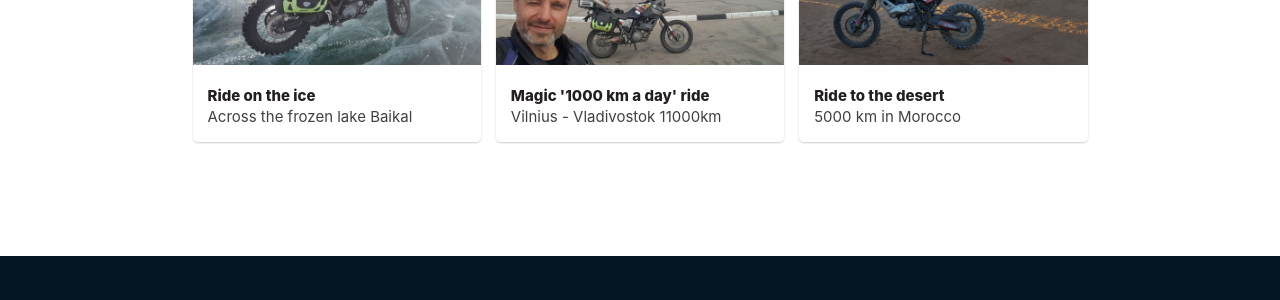
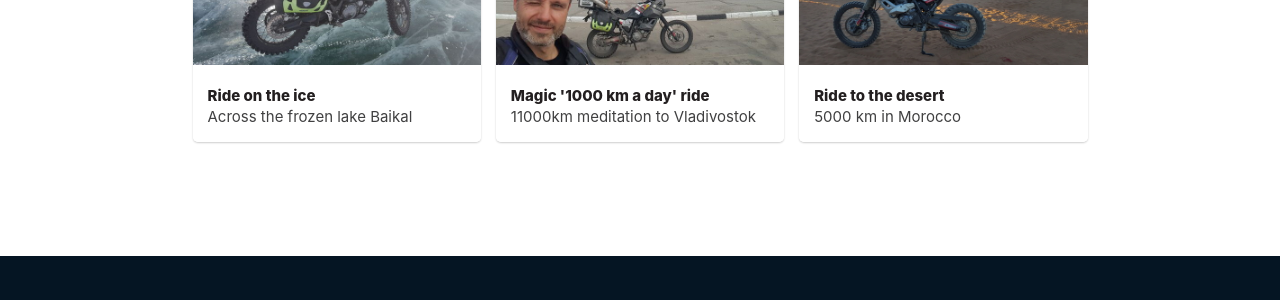
Before and after one commit to karolismieliauskas/thecoldestride.com, a Jekyll site: the page built from pages/index.html, in a window 1280 px wide and 900 px high, scrolled down 1718 px. Shown: the part 249-549 px from the top of the window. Built offline with Jekyll 4.4.1, drawn with Linux system fonts in a browser that asks for light colours; some of the changed text lies outside the part shown.

Commit message:
Update navigation.yml

```diff
--- a/_data/navigation.yml
+++ b/_data/navigation.yml
@@ -12,8 +12,8 @@ items:
         description: Across the frozen lake Baikal
         id: baikal
       - name: Magic '1000 km a day' ride
-        subtitle: Vilnius - Vladivostok 11000km
-        description: Vilnius - Vladivostok 11000km
+        subtitle: 11000km meditation to Vladivostok
+        description: 11000km meditation to Vladivostok
         id: vladivostok
       - name: Ride to the desert
         subtitle: 5000 km in Morocco
```
